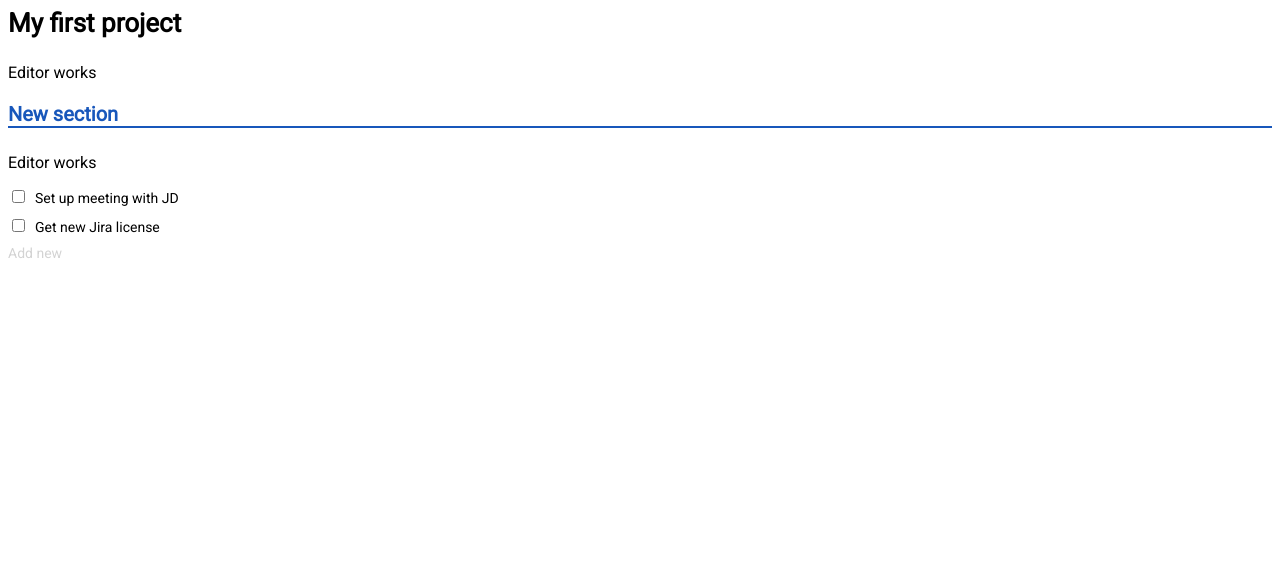
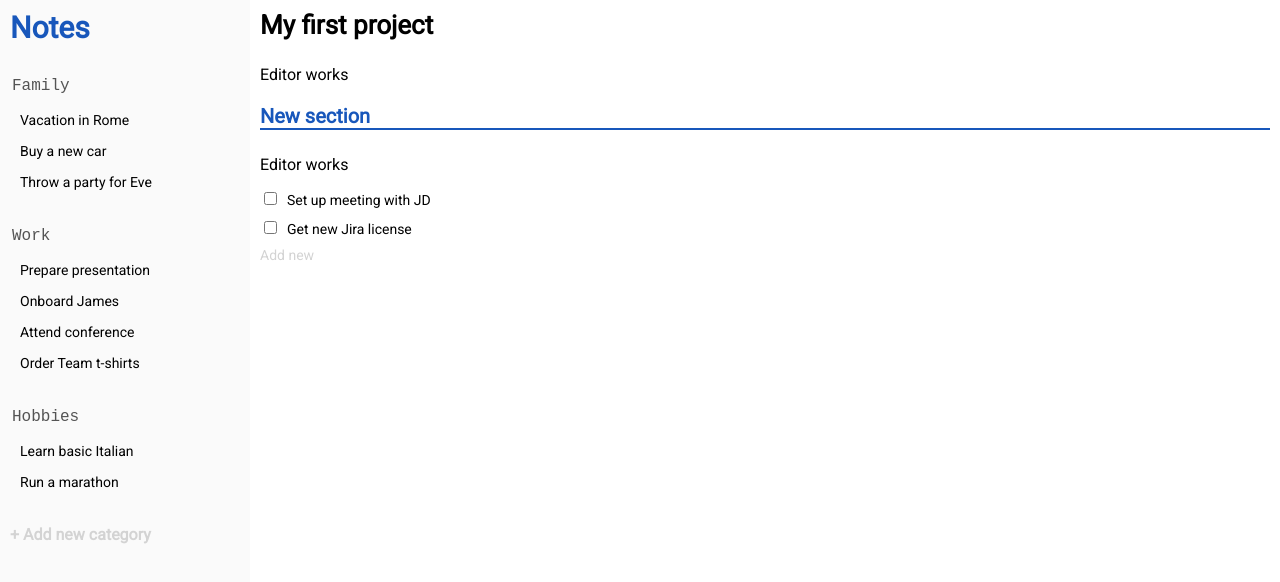
Before and after one commit to audeo23/notes, an Angular app: page / in a window 1280 px wide. Shown: the top 582 px of the page. Built offline with nearby package versions, Linux system fonts and the light colour scheme.

Commit message:
Added menu

```diff
--- a/src/app/app.component.html
+++ b/src/app/app.component.html
@@ -1,3 +1,6 @@
 <html>
-  <app-project-view></app-project-view>
+  <div id="app-component-main">
+    <app-menu></app-menu>
+    <app-project-view></app-project-view>
+  </div>
 </html>
--- a/src/app/app.component.scss
+++ b/src/app/app.component.scss
@@ -0,0 +1,9 @@
+#app-component-main {
+    display: flex;
+    flex-direction: row;
+    height: 100%;
+}
+app-project-view {
+    width: 100%;
+    box-sizing: border-box;
+}
--- a/src/app/app.module.ts
+++ b/src/app/app.module.ts
@@ -6,13 +6,15 @@ import { AppComponent } from './app.component';
 import { ProjectViewComponent } from './project-view/project-view.component';
 import { EditorComponent } from './editor/editor.component';
 import { TodoComponent } from './todo/todo.component';
+import { MenuComponent } from './menu/menu.component';
 
 @NgModule({
   declarations: [
     AppComponent,
     ProjectViewComponent,
     EditorComponent,
-    TodoComponent
+    TodoComponent,
+    MenuComponent
   ],
   imports: [
     BrowserModule,
--- /dev/null
+++ b/src/app/menu/menu.component.html
@@ -0,0 +1,13 @@
+<div id="menu-main">
+    <div class="brand">Notes</div>
+    <div *ngFor="let item of data">
+        <div class="category">
+            <textarea class="category-name" rows="1" [disabled]="isDisabled">{{item.name}}</textarea>
+            <div class="category-button" (click)="renameCategory()">E</div>
+        </div>
+        <div *ngFor="let item of item.projets">
+            <div class="project">{{item}}</div>
+        </div>
+    </div>
+    <div class="category new" (click)="addCategory()">+ Add new category</div>
+</div>
--- /dev/null
+++ b/src/app/menu/menu.component.scss
@@ -0,0 +1,55 @@
+#menu-main {
+    background-color: #fafafa;
+    width: 250px;
+    box-sizing: border-box;
+    padding: 10px;
+    height: 100%;
+}
+.brand {
+    color: #1857bb;
+    font-weight: bold;
+    font-size: 30px;
+}
+.category {
+    font-weight: bold;
+    margin-top: 30px;
+    margin-bottom: 10px;
+    font-size: 16px;
+    cursor: pointer;
+    display: flex;
+}
+.category-name {
+    flex: 1;
+    font-size: 16px;
+}
+.category-button {
+    width: 30px;
+    text-align: center;
+    display: none;
+}
+.category:hover .category-button{
+    display: block;
+}
+.category.new {
+    color: lightgray;
+}
+textarea {
+    border: none;
+    overflow: auto;
+    // outline: none;
+    -webkit-box-shadow: none;
+    -moz-box-shadow: none;
+    box-shadow: none;
+    resize: none; /*remove the resize handle on the bottom right*/
+    background-color: transparent;
+}
+.project {
+    margin-bottom: 5px;
+    font-size: 14px;
+    padding: 5px 10px;
+    cursor: pointer;
+}
+.project:hover {
+    background-color: #d4d3d3;
+    border-radius: 5px;
+}
--- /dev/null
+++ b/src/app/menu/menu.component.ts
@@ -0,0 +1,28 @@
+import { Component, OnInit } from '@angular/core';
+import db2 from 'src/db2.json'
+
+@Component({
+  selector: 'app-menu',
+  templateUrl: './menu.component.html',
+  styleUrls: ['./menu.component.scss']
+})
+export class MenuComponent implements OnInit {
+
+  data: any = db2;
+  isDisabled: boolean = true;
+
+  constructor() {
+  }
+
+  ngOnInit() {}
+
+   addCategory() {
+     this.data.push({"name": "Untitled category"})
+   }
+
+   renameCategory() {
+     console.log("Rename");
+     this.isDisabled = false
+   }
+
+}
--- a/src/app/project-view/project-view.component.html
+++ b/src/app/project-view/project-view.component.html
@@ -1,5 +1,7 @@
-<div class="project-title">{{data.projectName}}</div>
-<app-editor></app-editor>
-<div class="section-title">New section</div>
-<app-editor></app-editor>
-<app-todo></app-todo>
+<div id="project-main">
+    <div class="project-title">{{data.projectName}}</div>
+    <app-editor></app-editor>
+    <div class="section-title">New section</div>
+    <app-editor></app-editor>
+    <app-todo></app-todo>
+</div>
--- a/src/app/project-view/project-view.component.scss
+++ b/src/app/project-view/project-view.component.scss
@@ -1,3 +1,9 @@
+#project-main {
+    width: 100%;
+    height: 100%;
+    padding: 10px;
+    box-sizing: border-box;
+}
 .project-title {
     font-weight: bold;
     font-size: 26px;
--- /dev/null
+++ b/src/db2.json
@@ -0,0 +1,26 @@
+[
+    {
+        "name": "Family",
+        "projets": [
+            "Vacation in Rome",
+            "Buy a new car",
+            "Throw a party for Eve"
+        ]
+    },
+    {
+        "name": "Work",
+        "projets": [
+            "Prepare presentation",
+            "Onboard James",
+            "Attend conference",
+            "Order Team t-shirts"
+        ]
+    },
+    {
+        "name": "Hobbies",
+        "projets": [
+            "Learn basic Italian",
+            "Run a marathon"
+        ]
+    }
+]
--- a/src/styles.scss
+++ b/src/styles.scss
@@ -1,7 +1,11 @@
+html{
+    height:100%;
+}
 body {
     font-family: 'Roboto', sans-serif;
+    margin: 0;
+    height: 100%;
 }
-
 ul, ol {
     margin-block-start:0 !important;
     margin-block-end:0 !important;
```
Also changed, not shown: 1 other file (tests, documents, lock files or other folders).
